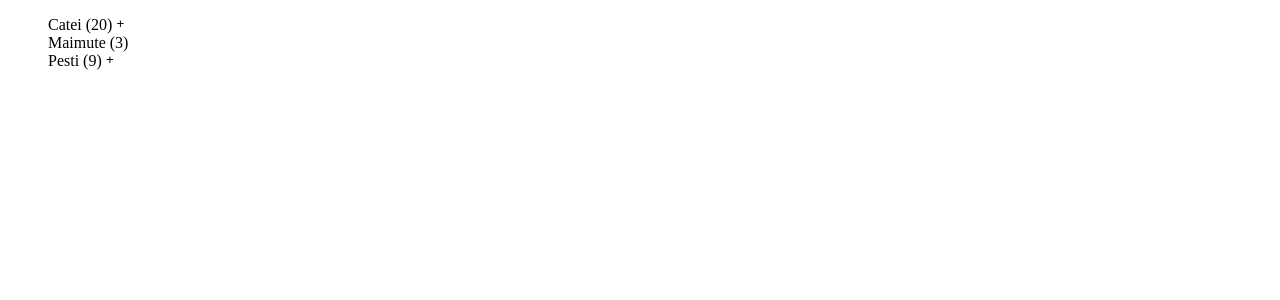
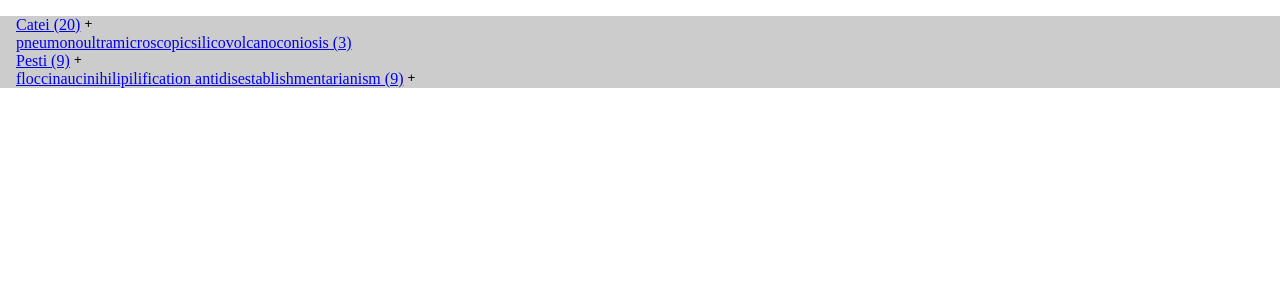
Before and after one commit to dreiv/ng-list, an Angular app: page / in a window 1280 px wide. Shown: the top 300 px of the page. Built offline with nearby package versions, Linux system fonts and the light colour scheme.

Commit message:
styling.

```diff
--- a/src/app/list/list.component.css
+++ b/src/app/list/list.component.css
@@ -14,6 +14,7 @@
   display: inline-block;
   text-align: center;
   box-sizing: border-box;
+  cursor: pointer;
 }
 
 [type="checkbox"]:checked:before {
@@ -47,4 +48,10 @@
 
 ul {
   list-style: none;
+  padding-left: 1em;
 }
+
+:host {
+  display: block;
+  background: #ccc;
+}
--- a/src/app/list/list.component.html
+++ b/src/app/list/list.component.html
@@ -1,10 +1,10 @@
 <ul>
   <li *ngFor="let hit of hits;let i = index">
-    {{hit.title}} ({{hit.count}})
+    <a href="#">{{hit.title}} ({{hit.count}})</a>
     <ng-container *ngIf="hit.hasSubHits">
       <input type="checkbox" [attr.data-index]="i" #checkbox>
       <ul class="css-content">
-        <li *ngFor="let hit of hit.subHits">{{hit.title}} ({{hit.count}})</li>
+        <li *ngFor="let hit of hit.subHits"><a href="#">{{hit.title}} ({{hit.count}})</a></li>
       </ul>
     </ng-container>
   </li>
--- a/src/app/list/list.component.ts
+++ b/src/app/list/list.component.ts
@@ -19,7 +19,7 @@ export class ListComponent implements AfterViewInit {
       hasSubHits: true,
     },
     {
-      title: "Maimute",
+      title: "pneumonoultramicroscopicsilicovolcanoconiosis",
       count: 3,
       hasSubHits: false
     },
@@ -28,6 +28,11 @@ export class ListComponent implements AfterViewInit {
       count: 9,
       hasSubHits: true,
     },
+    {
+      title: "floccinaucinihilipilification antidisestablishmentarianism",
+      count: 9,
+      hasSubHits: true,
+    }
   ];
 
   @ViewChildren('checkbox') toggles: QueryList<ElementRef>;
@@ -43,7 +48,7 @@ export class ListComponent implements AfterViewInit {
 
         this.renderer.setProperty(toggle, 'disabled', 'true');
         Observable.of(this.response)
-          .delay(2000)
+          .delay(200)
           .subscribe( (data) => {
             this.hits[index]["subHits"] = data;
             this.renderer.setProperty(toggle, 'disabled', null);
--- a/src/styles.css
+++ b/src/styles.css
@@ -1 +1,5 @@
 /* You can add global styles to this file, and also import other style files */
+body{
+  margin: 0;
+  padding: 0;
+}
```
